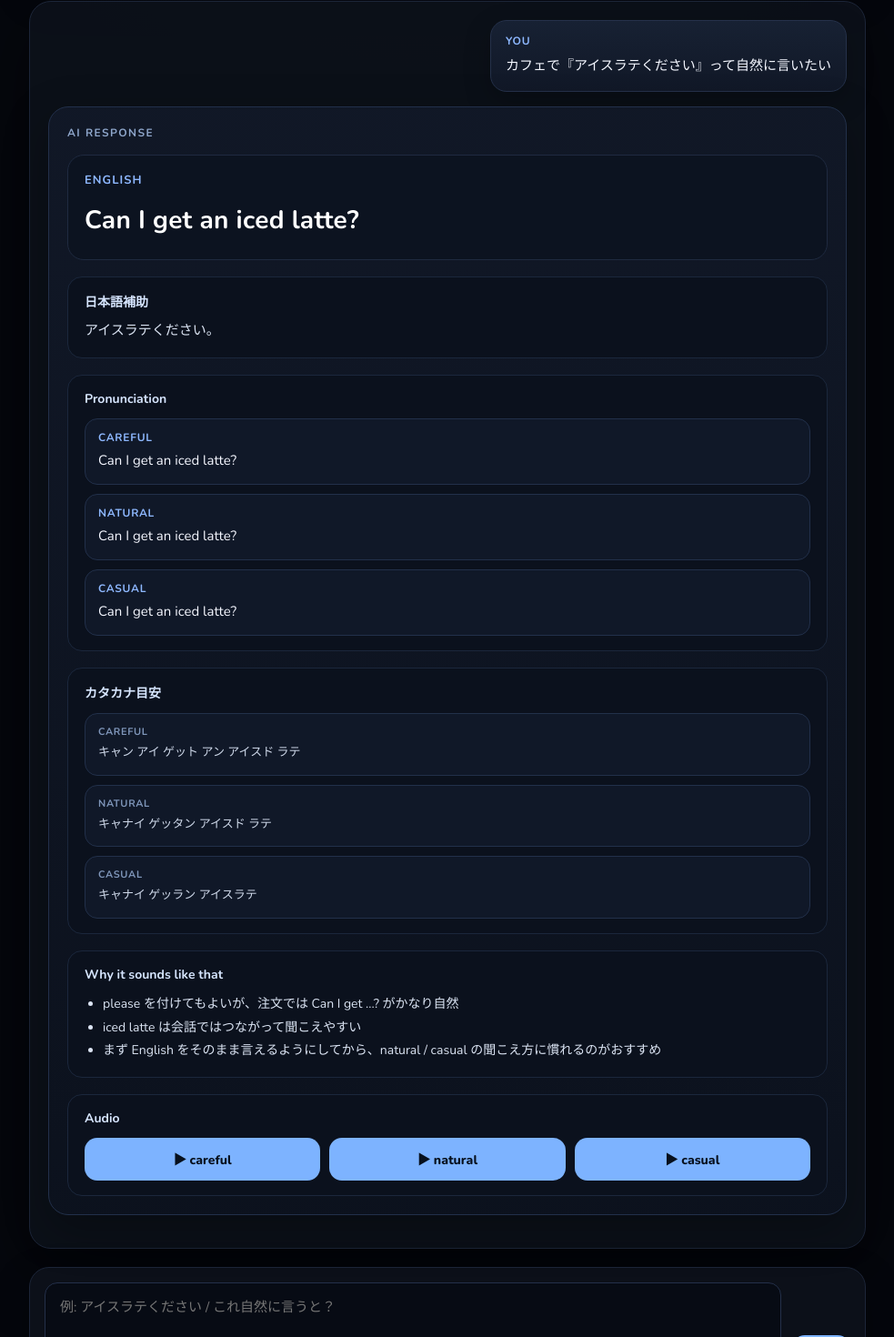
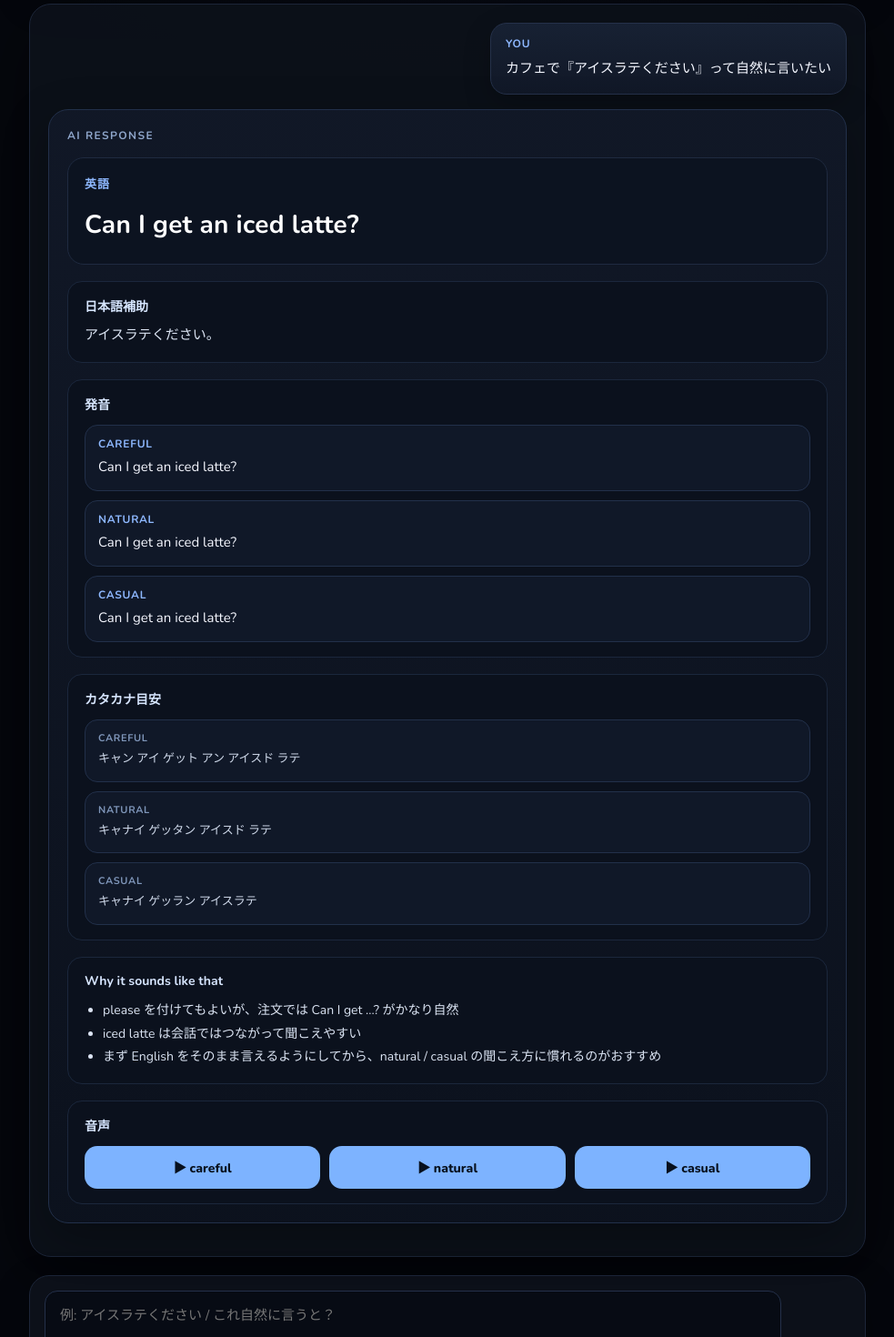
Before and after one commit to mydland777-cyber/native-talk-trainer, a Next.js app: page /chat in a window 1280 px wide. Shown: the part 410-1880 px from the top of the page at 91% size, without its empty margins (148-1131 px from the left). Built offline with nearby package versions, Linux system fonts and the light colour scheme.

Commit message:
Change language labels from English to Japanese

```diff
--- a/app/chat/page.tsx
+++ b/app/chat/page.tsx
@@ -44,28 +44,28 @@ const LANGUAGES: {
   {
     key: "english",
     label: "英語",
-    title: "English",
-    pronunciationTitle: "Pronunciation",
-    audioTitle: "Audio",
-    mainLabel: "English",
+    title: "英語",
+    pronunciationTitle: "発音",
+    audioTitle: "音声",
+    mainLabel: "英語",
     placeholder: "例: アイスラテください / これ自然に言うと？",
   },
   {
     key: "korean",
     label: "韓国語",
-    title: "Korean",
+    title: "韓国語",
     pronunciationTitle: "韓国語フレーズ",
-    audioTitle: "Audio",
-    mainLabel: "Korean",
+    audioTitle: "音声",
+    mainLabel: "韓国語",
     placeholder: "例: アイスラテくださいを自然な韓国語で / これ韓国語だと？",
   },
   {
     key: "chinese",
     label: "中国語",
-    title: "Chinese",
+    title: "中国語",
     pronunciationTitle: "中国語フレーズ",
-    audioTitle: "Audio",
-    mainLabel: "Chinese",
+    audioTitle: "音声",
+    mainLabel: "中国語",
     placeholder: "例: アイスラテくださいを自然な中国語で / これ中国語だと？",
   },
 ];
```
